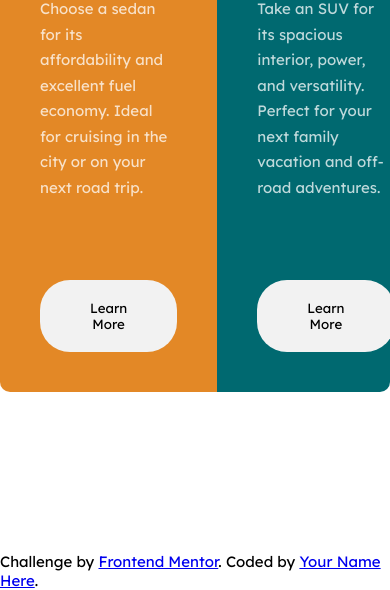
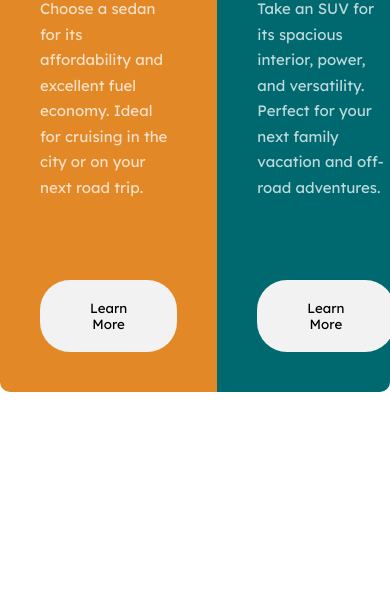
Before and after one commit to Kuntash/Stats-preview-component, a website: page index.html in a window 390 px wide. Shown: the part 292-882 px from the top of the page. After the commit the page ends 844 px from the top, so only its background shows below. Drawn offline with Linux system fonts and the light colour scheme.

Commit message:
Final mobile view corrected

```diff
--- a/index.html
+++ b/index.html
@@ -84,9 +84,5 @@
       </div>
     </div>
   </section>
-  <div class="attribution">
-    Challenge by <a href="https://www.frontendmentor.io?ref=challenge" target="_blank">Frontend Mentor</a>.
-    Coded by <a href="#">Your Name Here</a>.
-  </div>
 </body>
 </html>
--- a/sass/main.scss
+++ b/sass/main.scss
@@ -25,5 +25,6 @@ body {
 
   @media (max-width: 375px) {
     padding-top: 8.8rem;
+    height: auto;
   }
 }
```
Also changed, not shown: style.css.
